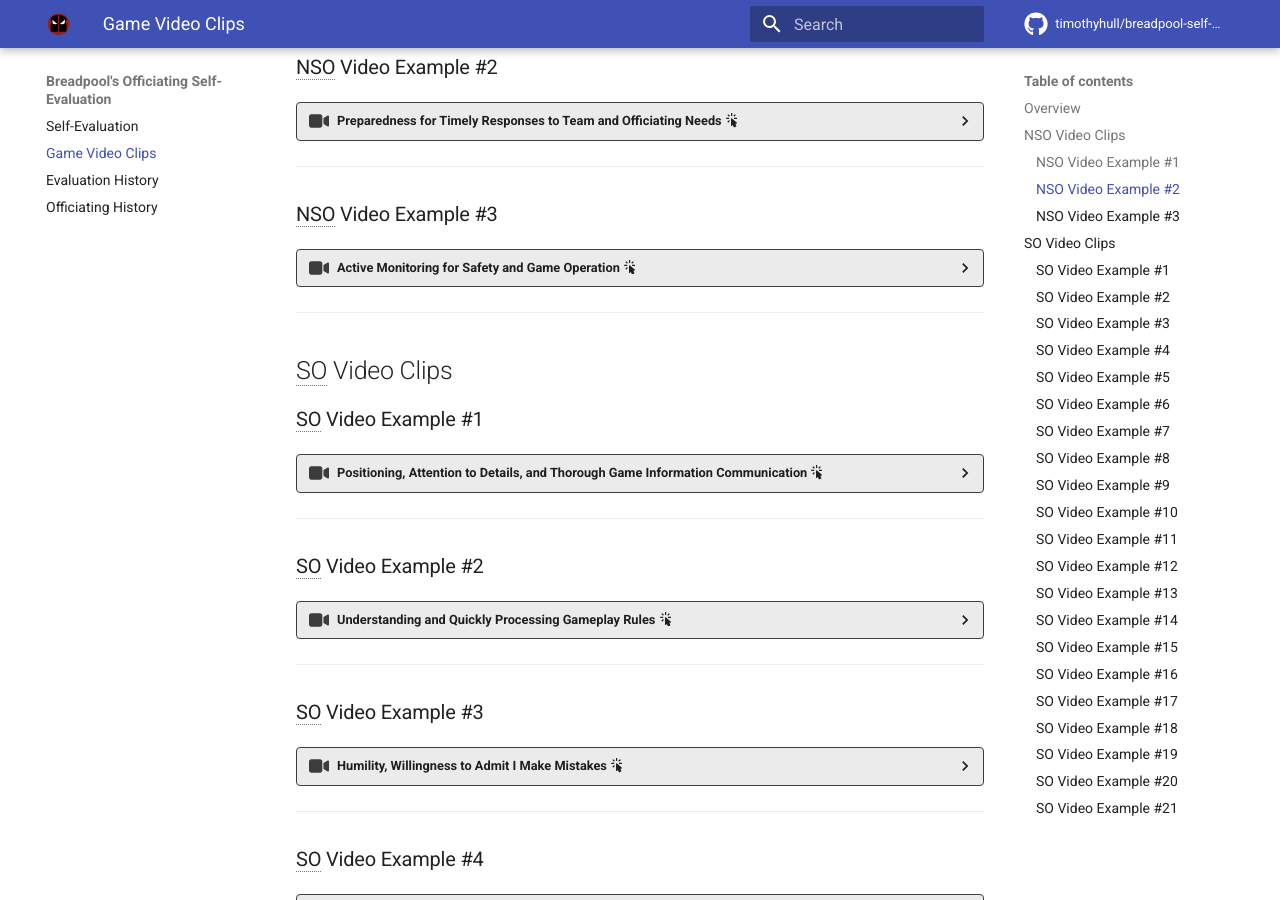
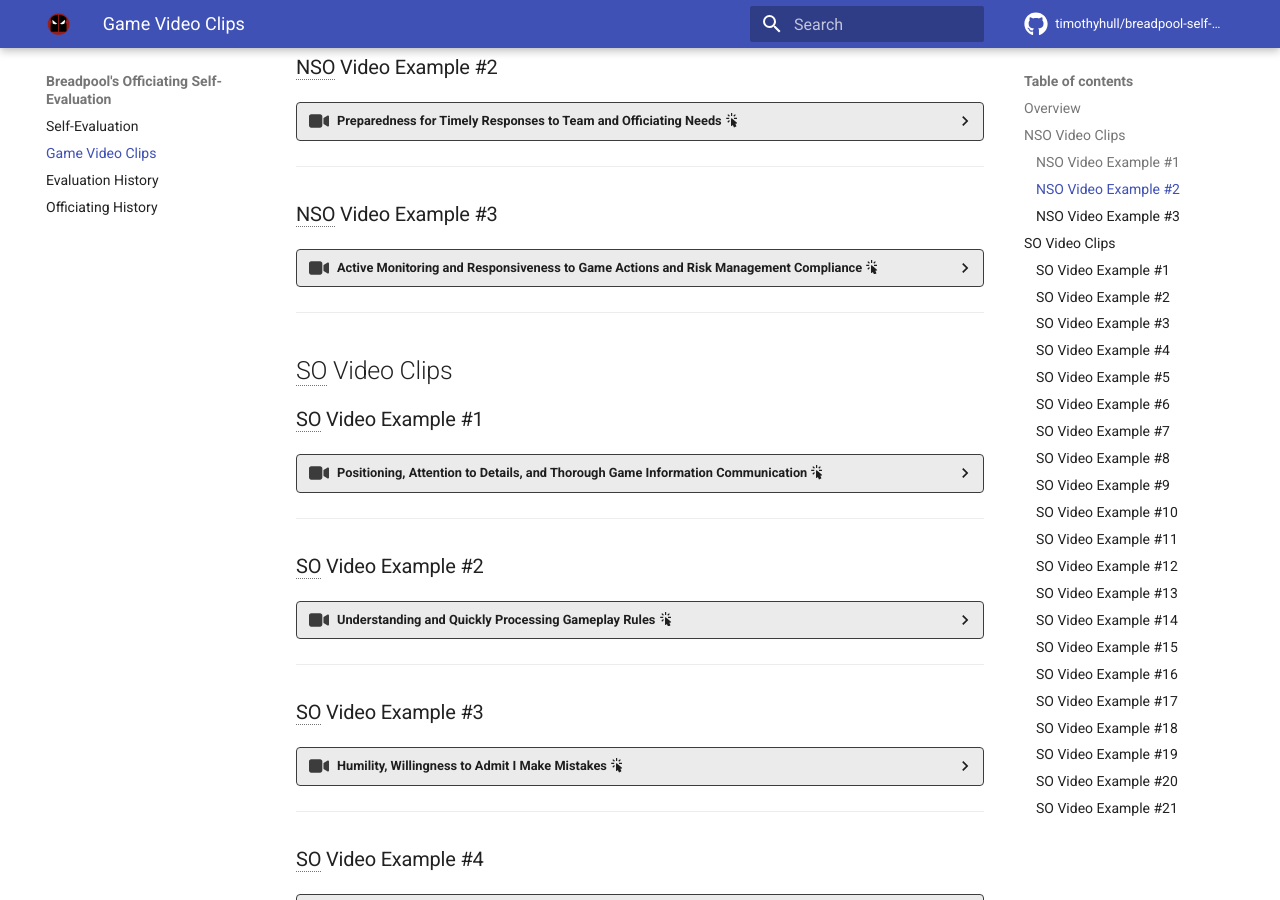
Before and after one commit to timothyhull/breadpool-self-eval, an MkDocs documentation site: the page built from docs/game_video_clips.md, in a window 1280 px wide and 900 px high, scrolled down 493 px. Built offline with MkDocs 1.6.1 and Material for MkDocs 9.7.7, drawn with Linux system fonts in a browser that asks for light colours; comment, search, counter and statistics services are not loaded; some of the changed lines change nothing that is shown.

Commit message:
Update video example #3

```diff
--- a/docs/game_video_clips.md
+++ b/docs/game_video_clips.md
@@ -97,23 +97,35 @@
 
 ### NSO Video Example #3
 
-??? video "Active Monitoring for Safety and Game Operation :material-cursor-default-click:"
+??? video "Active Monitoring and Responsiveness to Game Actions and Risk Management Compliance :material-cursor-default-click:"
 
-    === "Overview :material-cursor-default-click:"
+    - This example is several short videos that demonstrate the importance I place on situational awareness and responsiveness to time-sensitive actions while serving as JT.
 
-        - At the ≈TBD mark in this video, while serving as a JT...
+    === "Video #1 :material-cursor-default-click:"
 
-    === "Outcome :material-cursor-default-click:"
+        === "Overview :material-cursor-default-click:"
 
-        - The SBO stopped the official clock...
+            - At the ≈38:27 mark in this video, the lineup clock reaches 20 seconds, and I start to shift my primary attention from the team benches, monitoring for TO and OR requests, to the steps I take to start the next jam:
 
-    === "Importance :material-cursor-default-click:"
+                1. I check the penalty box to attempt to identify the jammers for the upcoming jam.
+                2. I look toward the PBM for any indications they may need an OTO.
+                3. I check the medical bench area to confirm at least one person on the medical staff is able to observe game action on the track.
+                4. I check the track area to attempt to identify the jammers for the upcoming jam.
+                5. I look toward the HR for any indications they may need an OTO.
+                6. I look toward the SBO and SKs for any indications they may need an OTO.
 
-        - While serving as JT, I focus on ...
+            - I am aware that this game only has one person on its medical staff, and I observe that they have their attention on an athlete in the medical bench area.
 
-    <div class="grid" markdown>
+        === "Outcome :material-cursor-default-click:"
 
-    === "Example #1 :material-cursor-default-click:"
+            - When the lineup clock reaches 25 seconds, I initiate an OTO and indicate to the HR that the medical staff is not able to observe game action.
+            - The HR confers with the medical staff, and, after ≈25 seconds, the HR indicates to me that medical staff are available to observe game action.
+            - I immediately end the OTO and prepare to start the next jam.
+
+        === "Importance :material-cursor-default-click:"
+
+            - In the JT role, I have a macro point-of-view of the game and game area that allows me to monitor for potential safety issues and stop the game clock when necessary.
+            - I conduct a safety check before each jam to help ensure the game remains compliant with risk management and insurance guidelines.
 
         <center>
             <br>
@@ -123,7 +135,22 @@
             <br>[https://youtu.be/6CLKchfmSBI?t=2304 :octicons-link-external-24:](https://youtu.be/6CLKchfmSBI?t=2304){ target=_blank }
         </center>
 
-    === "Example #2 :material-cursor-default-click:"
+    === "Video #2 :material-cursor-default-click:"
+
+        === "Overview :material-cursor-default-click:"
+
+            - At the ≈1:17:52 mark in this video, the jam is about to end.
+            - As soon as the jam ends, the Green team "A" requests a TTO.
+
+        === "Outcome :material-cursor-default-click:"
+
+            - I signal the TTO and simultaneously stop the game clock the moment the jam-ending whistles conclude.
+            - The TTO started immediately, without requiring the "A" or "C" to seek the attention of an official.
+
+        === "Importance :material-cursor-default-click:"
+
+            - My immediate responsiveness to the TTO request ensured the game clock stopped without delay, supporting whatever the Green team's clock management strategy may have been.
+            - I position myself during a jam to respond to timeout requests at any moment, and I believe that preparedness and immediate responsiveness helps build trust between officiating crews and teams.
 
         <center>
             <br>
@@ -133,7 +160,7 @@
             <br>[https://youtu.be/6CLKchfmSBI?t=4670 :octicons-link-external-24:](https://youtu.be/6CLKchfmSBI?t=4670){ target=_blank }
         </center>
 
-    === "Example #3 :material-cursor-default-click:"
+    === "Clip #3 :material-cursor-default-click:"
 
         <center>
             <br>
@@ -143,7 +170,7 @@
             <br>[https://youtu.be/QftT8whPC2g?t=1800 :octicons-link-external-24:](https://youtu.be/QftT8whPC2g?t=1800){ target=_blank }
         </center>
 
-    === "Example #4 :material-cursor-default-click:"
+    === "Clip #4 :material-cursor-default-click:"
 
         <center>
             <br>
@@ -153,7 +180,7 @@
             <br>[https://youtu.be/QftT8whPC2g?t=5561 :octicons-link-external-24:](https://youtu.be/QftT8whPC2g?t=5561){ target=_blank }
         </center>
 
-    === "Example #5 :material-cursor-default-click:"
+    === "Clip #5 :material-cursor-default-click:"
 
         <center>
             <br>
```
